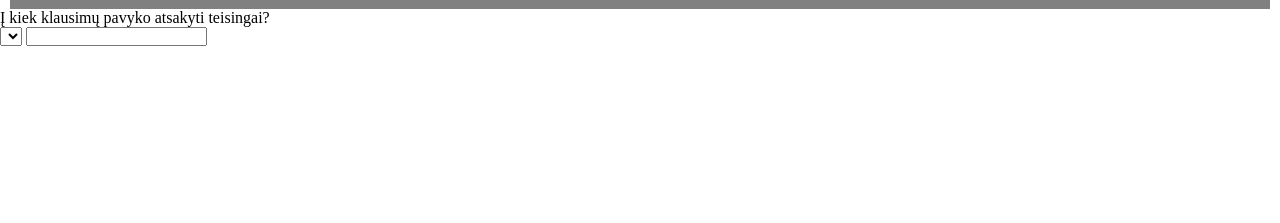
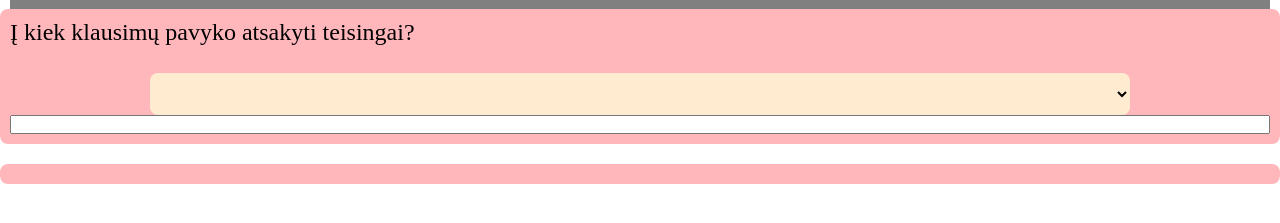
Before and after one commit to VitaWP6/JavaScriptTestas, a plain HTML site: page result.html in a window 1280 px wide. Shown: the part 85-308 px from the top of the page. Drawn offline with Linux system fonts and the light colour scheme.

Commit message:
Added CSS to result page

```diff
--- a/result_style.css
+++ b/result_style.css
@@ -3,11 +3,45 @@
     margin: 0px;
   }
 
-  /* body {
-  background-image: url("https://media2.giphy.com/media/ei0PJv5enfT87EOAaM/giphy.webp?cid=ecf05e476vvnji5cdnispqeb6ijdht0sthytm13i7oj1izw6&ep=v1_gifs_search&rid=giphy.webp&ct=g");
-      background-size: cover;
-      height: 100%;
-      padding:0;
-      margin:0;
-  }
-   */
+main {
+    display: flex;
+    flex-direction: column;
+    flex-wrap: wrap;
+    justify-content: center;
+    align-content: center;
+    margin: 10px;
+    padding: 10px;
+    height: 90vh;
+    border: none;
+    background-color: rgba(128, 128, 128, 0.419);
+    object-fit: cover;
+}
+
+.result-input {
+  padding: 10px;
+  display: flex;
+  flex-direction: column;
+  justify-content: center;
+  font-size: 24px;
+  background-color: #ff9aa2b6;
+  border-radius: 8px;
+}
+
+select {
+  margin: 0px 140px;
+  padding: 10px 0px;
+  background-color: #ffffd8bb;
+  text-align: center;
+  font-size: 18px;
+  border: none;
+  border-radius: 8px;
+}
+
+#resultText {
+  margin: 20px 0px;
+  padding: 10px;
+  font-size: 20px;
+  text-align: center;
+  background-color: #ff9aa2b6;
+  border-radius: 8px;
+}
```
